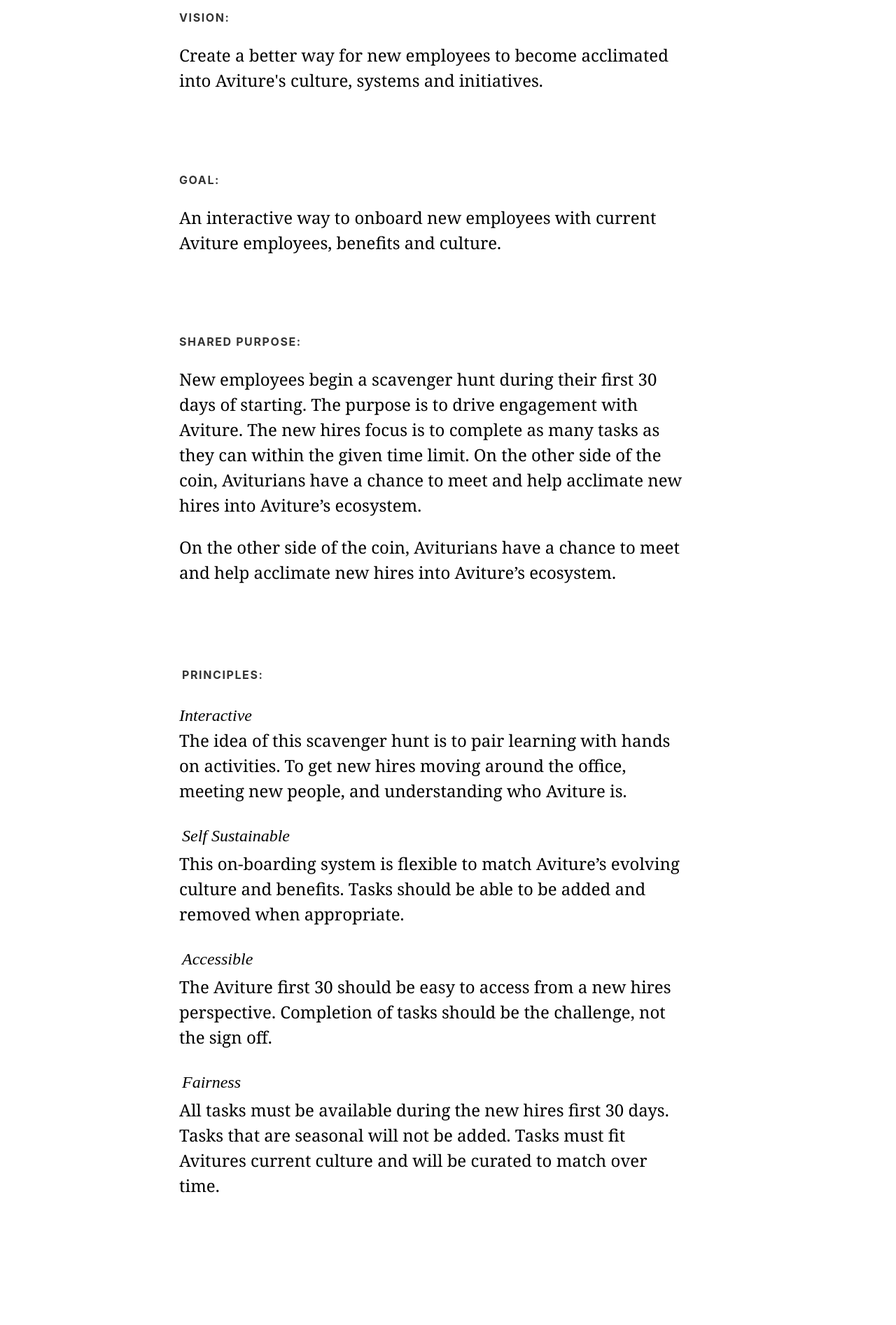
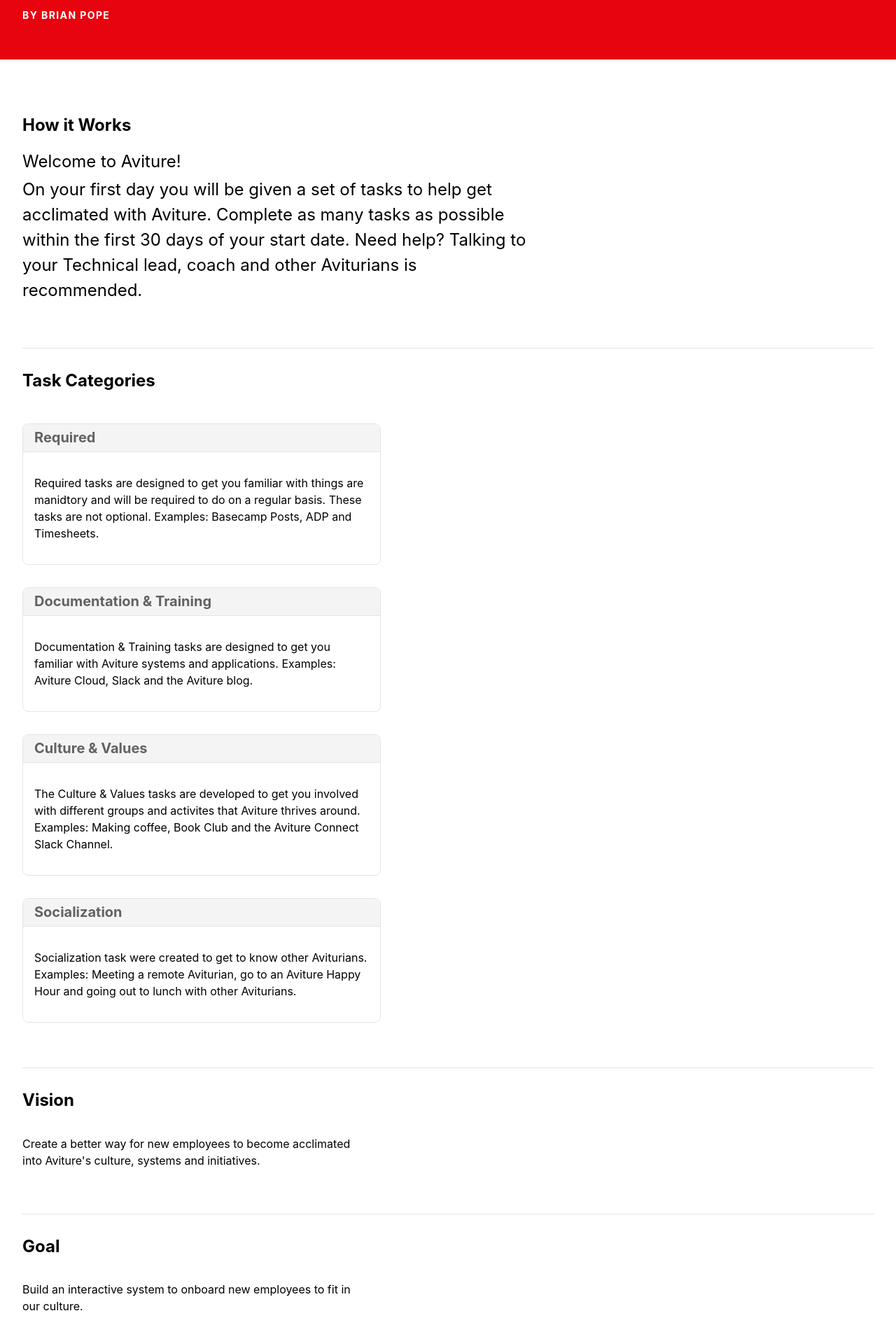
Before and after one commit to bdpcollective/aviturefirst30, a plain HTML site: page index.html in a window 1280 px wide. Shown: the part 440-2333 px from the top of the page at 70% size. Before the commit the page ends 2208 px from the top, so only its background shows below. Drawn offline with Linux system fonts and the light colour scheme.

Commit message:
updated site

```diff
--- a/index.html
+++ b/index.html
@@ -4,9 +4,27 @@
   <meta name="viewport" content="width=device-width, initial-scale=1">
   <link rel="stylesheet" type="text/css" href="tachyons.min.css">
   <body>
+      <header class="sans-serif">
+              <nav class="dt w-100 mw9 pa4 center">
+                <div class="dtc w2 v-mid pa3">
+                  <a href="/" class="dib w2 h2 pa1 ba b--white-90 grow-large border-box">
+                    <svg class="link dark-red hover-dark-red-70" data-icon="aviture" viewBox="0 0 32 32" style="fill:currentcolor"><title>Aviture</title>
+                      <path d="M32,28.3c0-0.1,0-0.1,0-0.2v-0.2L9.8,16.6L5.1,0H3.9C1.7,0,0,1.7,0,3.9v10.6L32,28.3L32,28.3z"/>
+                      <path d="M32,26.3V3.9C32,1.7,30.3,0,28.1,0L9.3,0L32,26.3L32,26.3z"/>
+                      <path d="M17.3,32h9.9c1.2,0,2.3-0.7,2.9-1.6L17.3,32L17.3,32z"/>
+                      <path d="M2.4,24.2l29.3,5.4c0-0.1,0.1-0.2,0.1-0.3L5.7,23.1L0,17.7v10.4C0,30.3,1.7,32,3.9,32h6.9L2.4,24.2L2.4,24.2z"/></svg>
+                  </a>
+                </div>
+                <div class="dtc v-mid tr pa3">
+                  <a class="f6 fw4 hover-black no-underline black-80 dn dib-ns pv2 ph3" href="#works" >How it Works</a>
+                  <a class="f6 fw4 hover-black no-underline black-80 dn dib-ns pv2 ph3" href="#tasks" >Tasks</a>
+                  <a class="f6 fw4 hover-black no-underline black-80 dn dib-l pv2 ph3" href="#vision" >Vision</a>
+                </div>
+              </nav>
+        </header>
     <article>
         <header class="bg-dark-red sans-serif">
-      <div class="mw9 center pa4 pt5-ns ph7-l">
+          <div class="mw9 center pa4 pt5-ns">
             <time class="f6 white mb2 dib ttu tracked"><small>August 03, 2018</small></time>
             <h3 class="f2 f1-m f-headline-l measure-narrow lh-title mv0">
               <span class="bg-black-90 white lh-copy white pa1 tracked-tight">
@@ -17,47 +35,95 @@
             <h5 class="f6 white ttu tracked black-80">By Brian Pope</h5>
           </div>
         </header>
-    <div class="pa4 ph7-l mw9-l center">
-        <h5 class="f5 ttu tracked black-80 sans-serif">Vision:</h5>
-        <p class="f5 f3-ns lh-copy measure georgia">
-          Create a better way for new employees to become acclimated into Aviture's culture, systems and initiatives.
-        </p>
-    </div>
-    <div class="pa4 ph7-l mw9-l center">
-        <h5 class="f5 ttu tracked black-80 sans-serif">Goal:</h5>
-        <p class="f5 f3-ns lh-copy measure georgia">
-            An interactive way to onboard new employees with current Aviture employees, benefits and culture.
-        </p>
-        </div>
-    <div class="pa4 ph7-l mw9-l center">
-        <h5 class="f5 ttu tracked black-80 sans-serif">Shared Purpose:</h5>
-            <p class="f5 f3-ns lh-copy measure georgia">
-                New employees begin a scavenger hunt during their first 30 days of starting. The purpose is to drive engagement with Aviture. The new hires focus is to complete as many tasks as they can within the given time limit.
-            On the other side of the coin, Aviturians have a chance to meet and help acclimate new hires into Aviture’s ecosystem.
-            <p class="f5 f3-ns lh-copy measure georgia">
-            On the other side of the coin, Aviturians have a chance to meet and help acclimate new hires into Aviture’s ecosystem.
-            </p>
-    </div>
-    <div class="pa4 ph7-l mw9-l center">
-        <h5 class="f5 pa1 ttu tracked black-80 sans-serif">Principles:</h5>
-            <p class="mb0 f5 f3-ns lh-copy measure i">Interactive</p>
-            <p class="mt0 f5 f3-ns lh-copy measure georgia">
-            The idea of this scavenger hunt is to pair learning with hands on activities. To get new hires moving around the office, meeting new people, and understanding who Aviture is.
-            </p>
-            <p>
-            <p class="mb0 f5 pa1 f3-ns lh-copy measure i">Self Sustainable</p>
-            <p class="mt0 f5 f3-ns lh-copy measure georgia">
-            This on-boarding system is flexible to match Aviture’s evolving culture and benefits. Tasks should be able to be added and removed when appropriate.
-            </p>
-            <p class="mb0 pb1 f5 pa1 f3-ns lh-copy measure i">Accessible</p>
-            <p class="mt0 f5 f3-ns lh-copy measure georgia">
-            The Aviture first 30 should be easy to access from a new hires perspective. Completion of tasks should be the challenge, not the sign off.
-            </p>
-            <p class="mb0 f5 pa1 f3-ns lh-copy measure i">Fairness</p>
-            <p class="mt0 f3-ns lh-copy measure georgia">
-            All tasks must be available during the new hires first 30 days. Tasks that are seasonal will not be added. Tasks must fit Avitures current culture and will be curated to match over time.
+        <div class="pa4 mw9-l center" id="works">
+          <ul class="list pl0">
+              <li class="pt4 pb4 bb b--black-10">
+                <b class="db f3 pb3 mb1 sans-serif">How it Works</b>
+                <span class="f3 db pb1 lh-copy measure sans-serif">
+                  Welcome to Aviture!
+                </span>
+                <span class="f3 db pb4 lh-copy measure sans-serif">
+                  On your first day you will be given a set of tasks to help get acclimated with Aviture. Complete as many tasks as possible within the first 30 days of your start date. Need help? Talking to your Technical lead, coach and other Aviturians is recommended.
+                </span>
+              </li>
+              <li class="pt4 pb4 sans-serif bb b--black-10" id="tasks">
+                <b class="db f3 pb3 mb1 sans-serif">Task Categories</b>
+                <article class="mw5 mw6-ns br3 hidden ba b--black-10 mv4">
+                    <h1 class="f4 bg-near-white br3 br--top black-60 mv0 pv2 ph3">Required</h1>
+                    <div class="pa3 bt b--black-10">
+                      <p class="f6 f5-ns lh-copy measure">
+                        Required tasks are designed to get you familiar with things are manidtory and will be required to do on a regular basis. These tasks are not optional. Examples: Basecamp Posts, ADP and Timesheets.
                       </p>
                     </div>
                   </article>
+                  <article class="mw5 mw6-ns br3 hidden ba b--black-10 mv4">
+                      <h1 class="f4 bg-near-white br3 br--top black-60 mv0 pv2 ph3">Documentation &amp; Training</h1>
+                      <div class="pa3 bt b--black-10">
+                        <p class="f6 f5-ns lh-copy measure">
+                          Documentation &amp; Training tasks are designed to get you familiar with Aviture systems and applications. Examples: Aviture Cloud, Slack and the Aviture blog.
+                        </p>
+                      </div>
+                    </article>
+                    <article class="mw5 mw6-ns br3 hidden ba b--black-10 mv4">
+                        <h1 class="f4 bg-near-white br3 br--top black-60 mv0 pv2 ph3">Culture &amp; Values</h1>
+                        <div class="pa3 bt b--black-10">
+                          <p class="f6 f5-ns lh-copy measure">
+                            The Culture &amp; Values tasks are developed to get you involved with different groups and activites that Aviture thrives around. Examples: Making coffee, Book Club and the Aviture Connect Slack Channel.
+                          </p>
+                        </div>
+                      </article>
+                      <article class="mw5 mw6-ns br3 hidden ba b--black-10 mv4">
+                          <h1 class="f4 bg-near-white br3 br--top black-60 mv0 pv2 ph3">Socialization</h1>
+                          <div class="pa3 bt b--black-10">
+                            <p class="f6 f5-ns lh-copy measure">
+                              Socialization task were created to get to know other Aviturians. Examples: Meeting a remote Aviturian, go to an Aviture Happy Hour and going out to lunch with other Aviturians.
+                            </p>
+                          </div>
+                        </article>
+            </li>
+            <li>
+              <li class="sans-serif pt4 pb4 bb b--black-10" id="vision">
+                <b class="db f3 pb4 mb1">Vision</b>
+                    <span class="f5 db pb4 lh-copy measure">
+                      Create a better way for new employees to become acclimated into Aviture's culture, systems and initiatives.
+                    </span>
+              </li>
+            </li>
+            <li>
+                <li class="sans-serif pt4 pb4 bb b--black-10">
+                  <b class="db f3 pb4 mb1">Goal</b>
+                      <span class="f5 db pb4 lh-copy measure">
+                          Build an interactive system to onboard new employees to fit in our culture.
+                      </span>
+                </li>
+              </li>
+            <li>
+              <li class="sans-serif pt4 pb4 bb b--black-10">
+                <b class="db f3 pb4 mb1">Priciples</b>
+                <span class="f5 db pb2 lh-copy measure i">
+                    Interactive
+                    </span>
+                    <span class="f5 db pb4 lh-copy measure">
+                      The Aviture 30 pairs learning with hands on activities. New Hires move around the office, meet new people, and understand who Aviture is as a company by experiencing different activities.
+                    </span>
+                    <span class="f5 db pb2 lh-copy measure i">
+                      Self Sustainable
+                    </span>
+                    <span class="f5 db pb4 lh-copy measure">
+                      This on-boarding system is flexible to match Aviture’s evolving culture and benefits. Tasks should be able to be added and removed when appropriate. This system should not impact the new employees schedule or strain an existing employees schedule. The Aviture 30 works with minimal maintenance.
+                    </span>
+                    <span class="f5 db pb2 lh-copy measure i">
+                        Accesible
+                    </span>
+                    <span class="f5 db pb4 lh-copy measure">
+                        The Aviture first 30 should be easy to access. Tasks and completion sign-off should be accessible with minimal effort to allow a new hire as frictionless onboarding as possible.
+                    </span>
+                    <span class="f5 db pb2 lh-copy measure i">
+                        Fairness
+                    </span>
+                    <span class="f5 db pb4 lh-copy measure">
+                        All tasks must be available during the new hires first 30 days. Tasks that are seasonal will not be added. Tasks must fit Avitures current culture and will be curated to match over time.
+                    </span>
+              </li>
         </body>
   </html>
```
Also changed, not shown: aviturefirst30.svg (added). Lines whose indentation alone changed are shown as unchanged.
